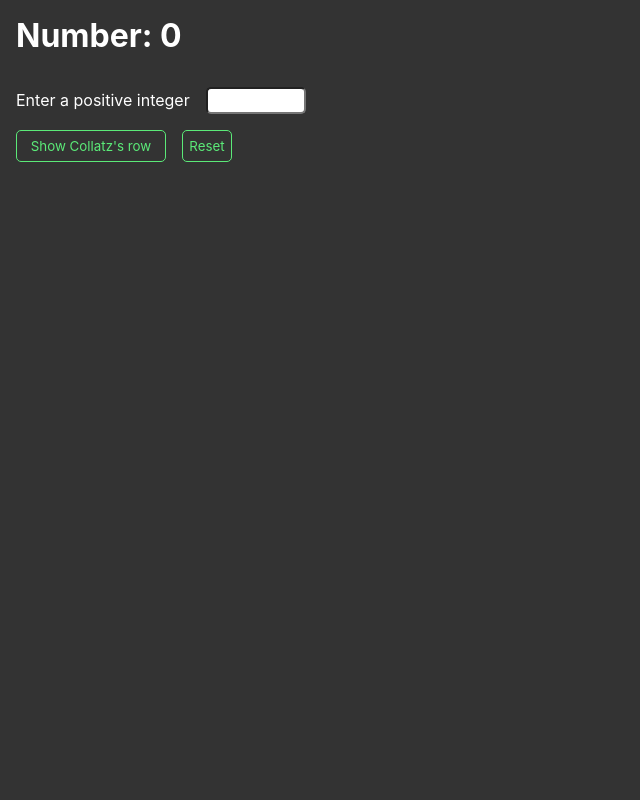
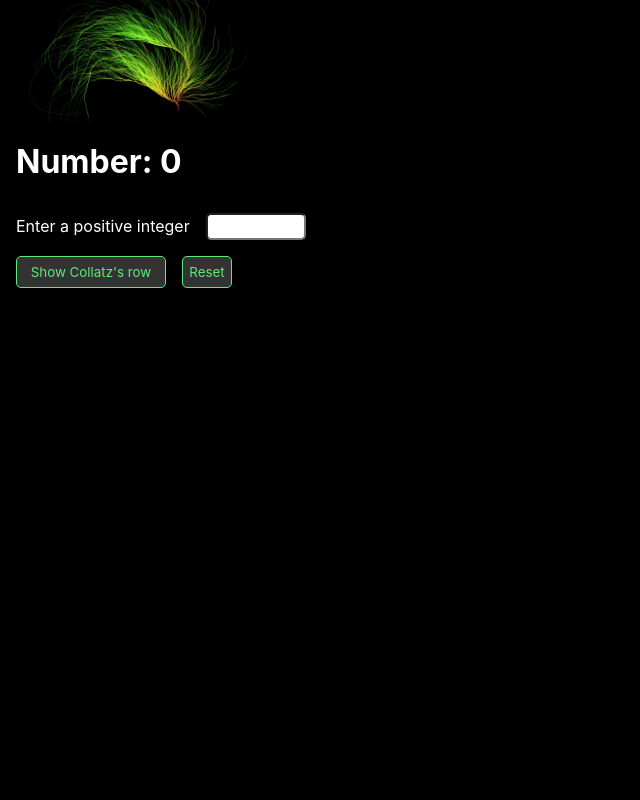
Before and after one commit to Pavel-Kliukin/Collatz_conjecture_React, a React (Create React App) app: page / in a window 1280 px wide. Shown: the top 800 px of the page, without its empty margins (0-640 px from the left). Built offline with nearby package versions, Linux system fonts and the light colour scheme.

Commit message:
Empty header added (with logo)

```diff
--- a/src/Header.css
+++ b/src/Header.css
@@ -0,0 +1,7 @@
+.Header {
+  background-color: black;
+}
+
+#collatzImage {
+  width: 250px;
+}
--- a/src/Header.js
+++ b/src/Header.js
@@ -1,8 +1,11 @@
 import React from 'react';
+import './Header.css';
+import collatzImage from './assets/collatz_by_K.A.Rousan.webp'
 
 const Header = () => {
   return (
-    <div>
+    <div className='Header'>
+      <img id="collatzImage" className="headerImg" src={collatzImage} alt="collatz_by_K.A.Rousan"/>
 
     </div>
   );
--- a/src/Main.css
+++ b/src/Main.css
@@ -1,5 +1,5 @@
 .Main {
-  background-color: #333;
+  background-color: black;
   color: white;
   min-height: 98vh;
 }
```
Also changed, not shown: src/assets/collatz.webp (added), src/assets/collatz_by_K.A.Rousan.webp (added).
